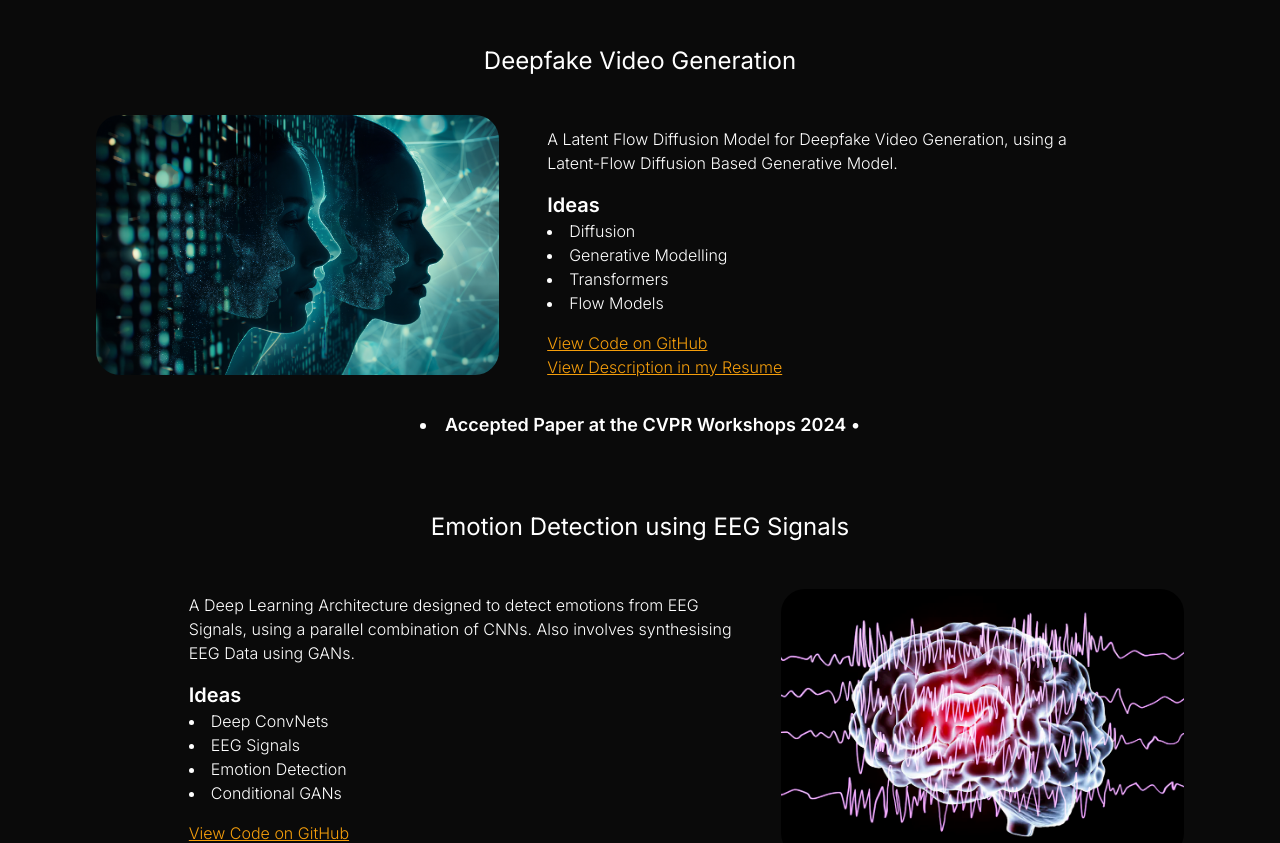
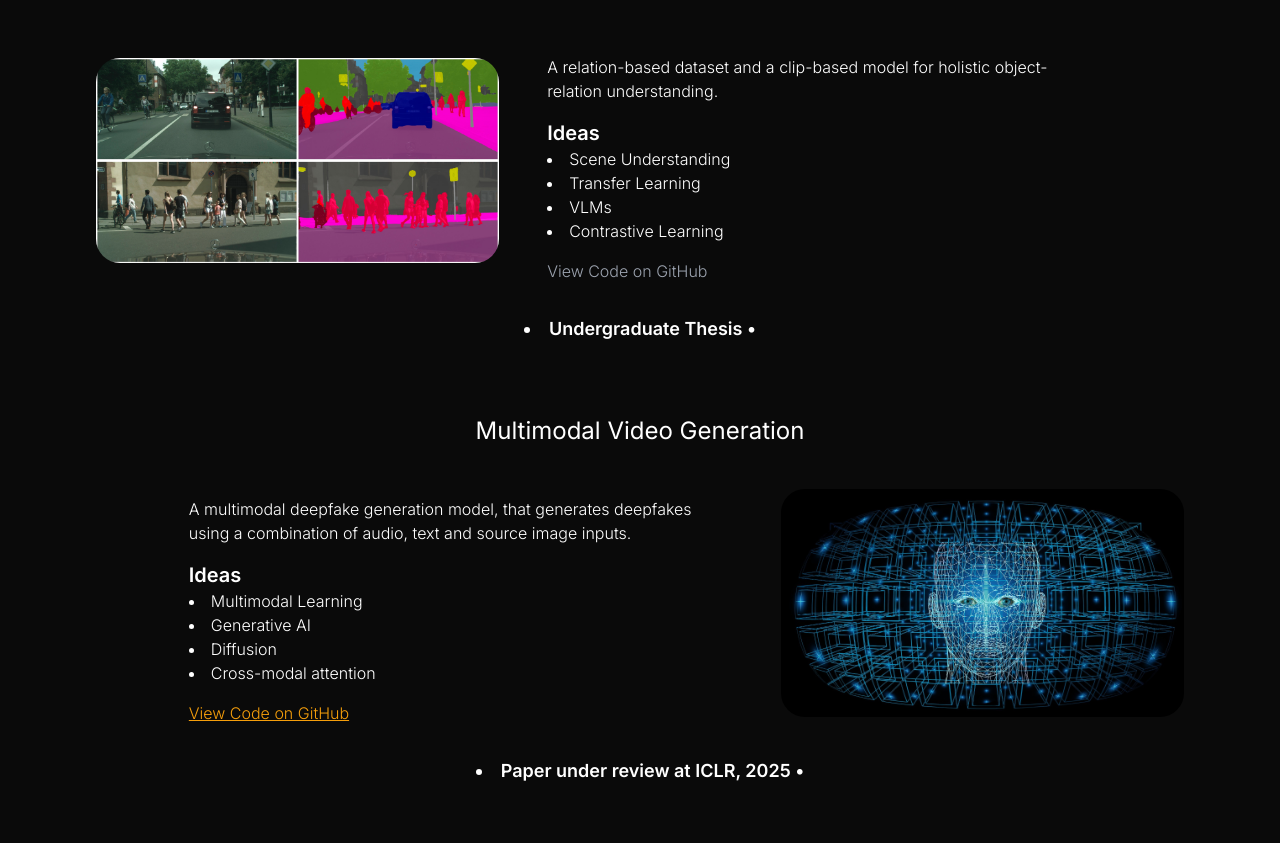
Before and after one commit to aashutoshav/aashutoshav.github.io, a React (Vite) app: page / in a window 1280 px wide. Shown: the part 1778-2621 px from the top of the page. Built offline with nearby package versions, Linux system fonts and the light colour scheme.

Commit message:
projects.jsx

```diff
--- a/src/components/Navbar.jsx
+++ b/src/components/Navbar.jsx
@@ -53,7 +53,7 @@ const Navbar = () => {
           </Link>
         </div>
         <div className="flex items-center relative">
-          <a href="https://drive.google.com/file/d/1pxKkN_7iiQ7xC-naisTT_ezb4m_WLg6y/view?usp=sharing" target="_blank" rel="noopener noreferrer" className="mr-4"
+          <a href="https://drive.google.com/file/d/13ECvQs4YvoTDaZ8PRH8ua1XCt6affIcC/view?usp=sharing" target="_blank" rel="noopener noreferrer" className="mr-4"
             onMouseEnter={() => setShowTooltip(true)}
             onMouseLeave={() => setShowTooltip(false)}
           >
--- a/src/components/Projects.jsx
+++ b/src/components/Projects.jsx
@@ -6,8 +6,9 @@ const Projects = () => {
   return (
     <div className='border-b border-neutral-800 px-4 lg:px-16'>
       <div className="pb-4">
-        <h2
-        className='my-20 text-center text-4xl mt-8 w-full lg:w-3/4 lg:p-8 mx-auto pb-0 mb-2'>Research Experience & Projects</h2>
+        <h2 className='my-20 text-center text-4xl mt-8 w-full lg:w-3/4 lg:p-8 mx-auto pb-0 mb-2'>
+          Research Experience & Projects
+        </h2>
       </div>
       <div className='mx-auto'>
         {PROJECTS.map((project, index) => (
@@ -16,15 +17,23 @@ const Projects = () => {
               whileInView={{ opacity: 1, y: 0 }}
               initial={{ opacity: 0, y: -100 }}
               transition={{ duration: 1.5 }}
-              className='text-2xl text-center text-white mb-8'>
-                  <span className="inline-block border-b-2 border-transparent transition-colors duration-300 hover:border-yellow-400">{project.title}</span>
+              className='text-2xl text-center text-white mb-8'
+            >
+              <span className="inline-block border-b-2 border-transparent transition-colors duration-300 hover:border-yellow-400">
+                {project.title}
+              </span>
             </motion.h3>
             <motion.div
               whileInView={{ opacity: 1, x: 0 }}
               initial={{ opacity: 0, x: index % 2 === 0 ? -100 : 100 }}
               transition={{ duration: 2.0 }}
-            className={`flex flex-col lg:flex-row ${index % 2 === 0 ? '' : 'lg:flex-row-reverse'} items-center`}>
-              <img src={project.image} alt={project.title} className="rounded-3xl w-full lg:w-[35%] object-cover mb-4 lg:mb-0 lg:mr-8 lg:ml-8" />
+              className={`flex flex-col lg:flex-row ${index % 2 === 0 ? '' : 'lg:flex-row-reverse'} items-center`}
+            >
+              <img
+                src={project.image}
+                alt={project.title}
+                className="rounded-3xl w-full lg:w-[35%] object-cover mb-4 lg:mb-0 lg:mr-8 lg:ml-8"
+              />
               <div className="text-white tracking-narrow font-light px-4 flex flex-col justify-center lg:text-left w-full lg:w-1/2">
                 <p className="mt-4">{project.description}</p>
                 <div className="mt-4">
@@ -35,21 +44,34 @@ const Projects = () => {
                     ))}
                   </ul>
                 </div>
-                <a href={project.code} target="_blank" rel="noopener noreferrer" className="mt-4 text-amber-500 underline hover:text-cyan-500">View Code on GitHub</a>
-                <a href="https://drive.google.com/file/d/14ttHASOqPl0FLSXCOF3tsY_m7PxlAjVM/view?usp=sharing" target="_blank" rel="noopener noreferrer" className=" text-amber-500 underline hover:text-cyan-500">View Description in my Resume</a>
+                {project.code && project.code.length > 0 && project.code[0] !== "" ? (
+                  <a
+                    href={project.code[0]}
+                    target="_blank"
+                    rel="noopener noreferrer"
+                    className="mt-4 text-amber-500 underline hover:text-cyan-500"
+                  >
+                    View Code on GitHub
+                  </a>
+                ) : (
+                  <span
+                    className="mt-4 text-gray-400 cursor-not-allowed"
+                    title="Code yet to be made public"
+                  >
+                    View Code on GitHub
+                  </span>
+                )}
               </div>
             </motion.div>
-            {
-              project.deets && (
+            {project.deets && (
               <div className="mt-8 text-white text-center font-semibold">
-                  <ul className="list-disc list-inside text-lg"> {/* Adjust font size here */}
+                <ul className="list-disc list-inside text-lg">
                   {project.deets.map((detail, index) => (
                     <li key={index} className="mb-2">{detail} •</li>
                   ))}
                 </ul>
               </div>
-              )
-            }
+            )}
           </div>
         ))}
       </div>
--- a/src/constants/index.js
+++ b/src/constants/index.js
@@ -1,17 +1,35 @@
 import deepfake from "../assets/deepfake.png";
 import eeg from "../assets/EEG.png";
+import clip from "../assets/clip.png";
 import dcgan from '../assets/dcgan.png';
 import alveoli from '../assets/alveoli.png';
 import nlp from '../assets/nlp.png';
+import iclr from '../assets/iclr.png';
 
 export const BGCONTENT = `
 `;
 
 export const ABOUT_TEXT = `
-    Hello, I am A V Aashutosh, a Senior Undergraduate Student at the Birla Institute of Technology & Sciences, Hyderabad, India. I major in Computer Science, and am pursuing a Minor in Data Science, a field I've grown to love over the years of my bachelors study. I have delved into the research side of the field, and have been a part of various projects that have honed my skils in the fields of Computer Vision, Deep Learning and Machine Learning. My Reserach Interests motivated me to take up roles as a Research Assistant over the last few years, and contribute to projects that develop from very interesting ideas to full fledged research papers. I am currently looking for opportunities to further my skills in the field of AI and Data Science, and am open to roles in the field of Machine Learning, Deep Learning and Computer Vision.
+    Hello, I am A V Aashutosh, a Senior Undergraduate Student at the Birla Institute of Technology & Sciences, Hyderabad, India. I major in Computer Science, and am pursuing a Minor in Data Science, a field I've grown to love over the years of my bachelors study. I have delved into the research side of the field, and have been a part of various projects that have honed my skils in the fields of Computer Vision, Deep Learning and Machine Learning. My Reserach Interests motivated me to take up roles as a Research Assistant over the last few years, and contribute to ambitious projects that have the something unique to offer.
 `;
 
 export const PROJECTS = [
+    {
+        title: "ActionGenome - ScenarioCLIP",
+        image: clip,
+        description: "A relation-based dataset and a clip-based model for holistic object-relation understanding.",
+        ideas: ["Scene Understanding", "Transfer Learning", "VLMs", "Contrastive Learning"],
+        deets: ["Undergraduate Thesis"],
+        code: [""]
+    },
+    {
+        title: "Multimodal Video Generation",
+        image: iclr,
+        description: "A multimodal deepfake generation model, that generates deepfakes using a combination of audio, text and source image inputs.",
+        ideas: ["Multimodal Learning", "Generative AI", "Diffusion", "Cross-modal attention"],
+        deets: ["Paper under review at ICLR, 2025"],
+        code: ["https://github.com/Playing-for-you/Playing-for-you"]
+    },
     {
         title: "Deepfake Video Generation",
         image: deepfake,
@@ -59,7 +77,7 @@ export const PROJECTS = [
 
 export const CONTACT = {
     phoneNo: " +919100161016",
-    email: " f20210056@hyderabad.bits-pilani.ac.in",
+    email: " avaashutosh04@gmail.com",
     location: " Hyderabad, India"
 };
 
```
Also changed, not shown: src/assets/clip.png (added), src/assets/iclr.png (added). Lines whose indentation alone changed are shown as unchanged.
